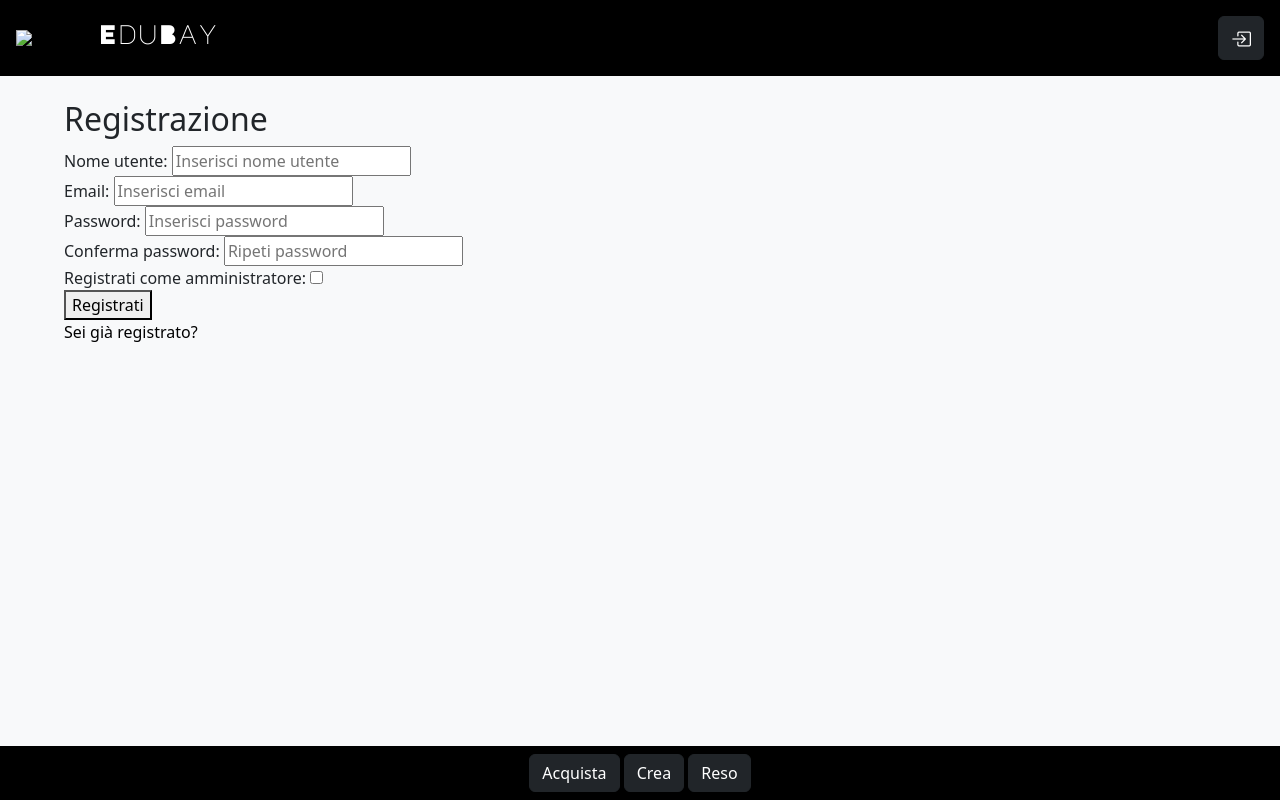
After one commit to DilaverShtini/EduBay, a PHP site: page /register.php in a window 1280 px wide. The commit adds this page. Run offline with PHP 8.4, Linux system fonts and the light colour scheme.

Commit message:
add register

```diff
--- /dev/null
+++ b/src/register.php
@@ -0,0 +1,10 @@
+<?php
+
+session_start();
+
+$templateParams["titolo"] = "EduBay - Register";
+$templateParams["nome"] = "registerForm.php";
+
+require("template/base.php");
+
+?>
--- a/src/template/base.php
+++ b/src/template/base.php
@@ -15,7 +15,7 @@
             <!--<h1 class="text-light"><button><a href="home.php" style="text-decoration:none"> <img src="images\logo.png" width=70>SoundDrift </a></button></h1>
             -->
 
-            <a href="home.php">
+            <a href="index.php">
                 <!-- da rivedere per il discorso del percorso assoluto -->
                     <img src="#" width="70" style="display:inline-block">
                     <h1 class="text-white" style="display:inline-block; font-size:27px" >EduBay</h1>
@@ -57,7 +57,7 @@
                 <a href="#" class="btn btn-dark" style="text-decoration:none">
                         Crea
                 </a>
-                <a href="upload.php" class="btn btn-dark" style="text-decoration:none">
+                <a href="#" class="btn btn-dark" style="text-decoration:none">
                         Reso
                 </a>
             </div>
--- /dev/null
+++ b/src/template/registerForm.php
@@ -0,0 +1,96 @@
+<?php
+
+$err_mess = null;
+$show_form = false;
+
+if(isset($_SESSION["ID"])) {
+    $err_mess="OPS! Sei già registrato";
+} elseif(isset($_POST["email"])) {
+    $username=$_POST["username"];
+    $email=$_POST["email"];
+    $password=$_POST["password"];
+    $password2=$_POST["password2"];
+
+    $db = new mysqli("127.0.0.1", "root", "", "EduBay", 3307);
+    if($password!=$password2){
+        $err_mess="Le due password non corrispondono";
+        $show_form=true;
+    }elseif(strlen($username) < 1){
+        $err_mess="Il nome utente deve avere almeno un carattere";
+        $show_form=true;
+    }elseif(strlen($email) < 5){
+        $err_mess="La mail non è valida";
+        $show_form=true;
+    }elseif(strlen($password) < 3){
+        $err_mess="La password deve essere lunga almeno 3 caratteri";
+        $show_form=true;
+    }else{
+        if(isset($_POST["isAdministrator"])){
+            $stmt = $db->prepare("INSERT INTO amministratore(Username, Email, Password) VALUES(?,?,?)");
+            $stmt->bind_param("sss", $username, $email, $password);
+            try {
+                if($stmt->execute()) {
+                    $err_mess="<a href=\"login.php\" style=\"color:black\">Registrazione effettuata con successo, ora puoi fare il login</a>";
+                } else {
+                    $err_mess="Errore sconosciuto";
+                    $show_form=true;
+                }
+            } catch(mysqli_sql_exception $e) {
+                $err_mess="Nome utente o e-mail già utilizzati";
+                $show_form=true;
+            }
+        }else{
+            $stmt = $db->prepare("INSERT INTO utente(Username, Email, Password) VALUES(?,?,?)");
+            $stmt->bind_param("sss", $username, $email, $password);
+            try {
+                if($stmt->execute()) {
+                    $err_mess="<a href=\"login.php\" style=\"color:black\">Registrazione effettuata con successo, ora puoi fare il login</a>";
+                } else {
+                    $err_mess="Errore sconosciuto";
+                    $show_form=true;
+                }
+            } catch(mysqli_sql_exception $e) {
+                $err_mess="Nome utente o e-mail già utilizzati";
+                $show_form=true;
+            }
+        }
+    }
+    $db->close();
+}else{
+    $show_form=true;
+}
+
+if($show_form) {
+?>
+<form action="register.php" method="post">
+    <h2>Registrazione</h2>
+    <div>
+        <label for="username">Nome utente:</label>
+        <input type="text" name="username" id="username" placeholder="Inserisci nome utente">
+    </div>
+    <div>
+        <label for="email">Email:</label>
+        <input type="email" name="email" id="email" placeholder="Inserisci email">
+    </div>
+    <div>
+        <label for="password">Password:</label>
+        <input type="password" name="password" id="password" placeholder="Inserisci password">
+    </div>
+    <div>
+        <label for="password2">Conferma password:</label>
+        <input type="password" name="password2" id="password2" placeholder="Ripeti password">
+    </div>
+    <div>
+        <label for="isAdministrator">Registrati come amministratore:</label>
+        <input type="checkbox" name="isAdministrator" id="isAdministrator">
+    </div>
+    <button type="submit">Registrati</button>
+    <br>
+    <a href="login.php" style="color:black">Sei già registrato?</a>
+</form>
+<?php
+}
+if(!is_null($err_mess)) {
+    echo $err_mess;
+}
+?>
```
Also changed, not shown: src/login.php (added, +10 -0 lines), src/template/loginForm.php (added, +46 -0 lines).
